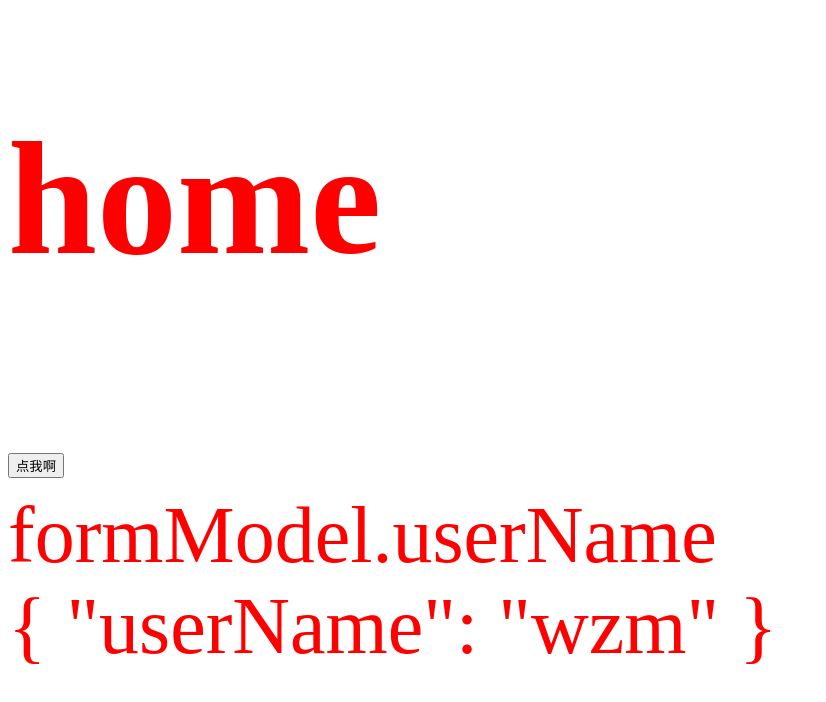
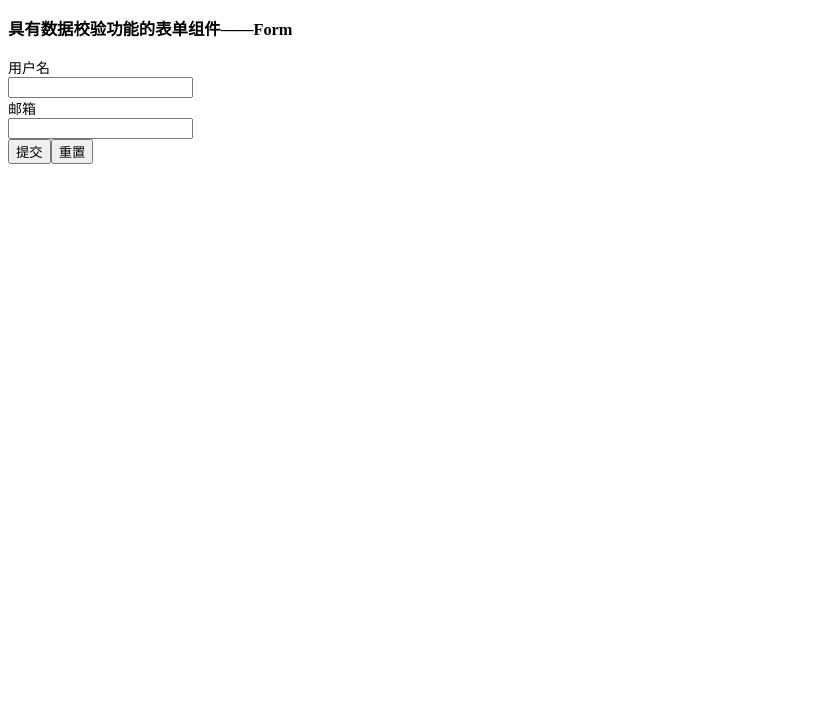
Before and after one commit to ZadaWu/vue-iview, a Vue app: page /#/ in a window 1280 px wide. Shown: the top 702 px of the page, without its empty margins (0-826 px from the left). Built offline with nearby package versions, Linux system fonts and the light colour scheme.

Commit message:
完成一个表单验证的例子

```diff
--- a/src/component/i-form/form-item.vue
+++ b/src/component/i-form/form-item.vue
@@ -1,8 +1,9 @@
 <template>
   <div>
-    <label v-if="label">{{label}}</label>
+    <label v-if="label"  :class="{ 'form-item-label-required': isRequired }">{{label}}</label>
     <div>
       <slot></slot>
+      <div v-if="validateState === 'error'" class="form-item-message">{{validateMessage}}</div>
     </div>
   </div>
 </template>
@@ -15,6 +16,7 @@ export default {
   name: 'FromItem',
   data () {
     return {
+      isRequired: false, // 是否为必填
       validateState: '', // 校验状态
       validateMessage: '', // 校验不通过时的提示信息
     }
@@ -32,11 +34,16 @@ export default {
   },
   computed: {
     filedValue () {
-      return this.from.model[this.prop]
+      return this.form.model[this.prop]
     }
   },
   methods: {
     setRules () {
+      let rules = this.getRules() || [];
+      rules.every((rule) => {
+        // 如果当前校验规则中有必填项，则标记出来
+        this.isRequired = rule.isRequired;
+      });
       this.$on('on-form-blur', this.onFieldBlur);
       this.$on('on-form-change', this.onFieldChange)
     },
@@ -70,7 +77,6 @@ export default {
       let model = {};
 
       model[this.prop] = this.filedValue;
-
       validator.validate(model, {firstFields: true}, errors => {
         this.validateState = !errors ? 'success' : 'error';
         this.validateMessage = errors ? errors[0].message : '';
@@ -78,16 +84,24 @@ export default {
         callback(this.validateMessage);
       })
     },
+    resetField () {
+      this.validateState = this.validateMessage = '';
+      this.form.model[this.prop] = this.initialValue;
+    },
     onFieldBlur() {
       this.validate('blur');
     },
     onFieldChange() {
       this.validate('change');
-    }
+    },
   },
   mounted () {
     if (this.prop) {
       this.dispatch('Form', 'on-form-item-add', this);
+
+      // 设置初始值，以便在重置时恢复默认值
+      this.initialValue = this.filedValue;
+
       this.setRules()
     }
   },
@@ -97,3 +111,12 @@ export default {
   }
 }
 </script>
+<style>
+  .form-item-label-required:before {
+    content: '*';
+    color: red;
+  }
+  .form-item-message {
+    color: red;
+  }
+</style>
--- a/src/component/i-form/form.vue
+++ b/src/component/i-form/form.vue
@@ -43,6 +43,35 @@ export default {
         this.fields.splice(this.fields.indexOf(field), 1);
       }
     });
+  },
+  methods: {
+    // 公开方法： 重置全部数据
+    resetFields() {
+      this.fields.forEach(field => {
+        field.resetFields();
+      });
+    },
+    // 公开方法： 全部校验数据，支持promise
+    validate(callback) {
+      return new Promise(resolve => {
+        let valid = true;
+        let count = 0;
+        this.fields.forEach(field => {
+          field.validate('', errors => {
+            if (errors) {
+              valid = false;
+            }
+            if (++count === this.fields.length) {
+              // 全部完成
+              resolve(valid);
+              if (typeof callback === 'function') {
+                callback(valid);
+              }
+             }
+          })
+        })
+      });
+    }
   }
 }
 </script>
--- a/src/home/index.vue
+++ b/src/home/index.vue
@@ -1,12 +1,16 @@
 <template>
   <div class="home">
-    <h1>home</h1>
-    <Button size="default" bType="button" shape="circle" @click="handleClick">点我啊</Button>
-    <Form :model = "formModel">
-      <FormItem label = "formModel.userName" prop="userName">
-        {{formModel}}
+    <h3>具有数据校验功能的表单组件——Form</h3>
+    <Form ref="form" :model="formValidate" :rules="ruleValidate">
+      <FormItem label="用户名" prop="name">
+        <Input v-model="formValidate.name"/>
+      </FormItem>
+      <FormItem label="邮箱" prop="mail">
+        <Input v-model="formValidate.mail"/>
       </FormItem>
     </Form>
+    <button @click="handleSubmit">提交</button>
+    <button @click="handleReset">重置</button>
   </div>
 </template>
 
@@ -14,19 +18,42 @@
 import Button from '@/component/i-button/index.js';
 import Form from '@/component/i-form/index.js';
 import FormItem from '@/component/i-form-item/index.js';
+import Input from '@/component/i-input/index.js';
 
 export default {
   data() {
     return {
-      formModel: {
-        userName: 'wzm'
+      formValidate: {
+        name: '',
+        mail: ''
+      },
+      ruleValidate: {
+        name: [
+          { required: true, message: '用户名不能为空', trigger: 'blur'}
+        ],
+        mail: [
+          { required: true, message: '邮箱不能为空', trigger: 'blur' },
+          { type: 'email', message: '邮箱格式不正确', trigger: 'blur' }
+        ],
       }
     }
   },
-  components: {Button, Form, FormItem},
+  components: {Button, Form, FormItem, Input},
   methods: {
     handleClick () {
       console.log('yes ,it click');
+    },
+    handleSubmit () {
+      this.$refs.form.validate((valid) => {
+        if (valid) {
+          window.alert('提交成功');
+        } else {
+          window.alert('表单校验失败');
+        }
+      })
+    },
+    handleReset () {
+      this.$refs.form.reset()
     }
   }
 }
@@ -34,6 +61,5 @@ export default {
 
 <style lang="stylus" scoped>
 .home
-  color red
-  font-size 80px
+  font-size 14px
 </style>
```
